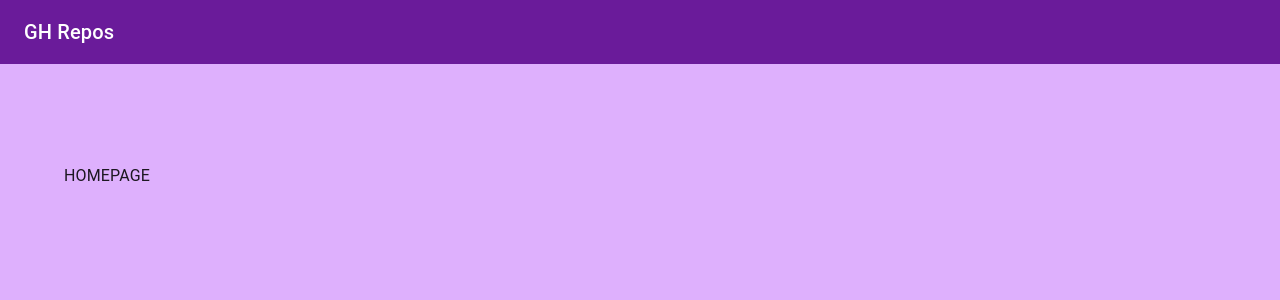
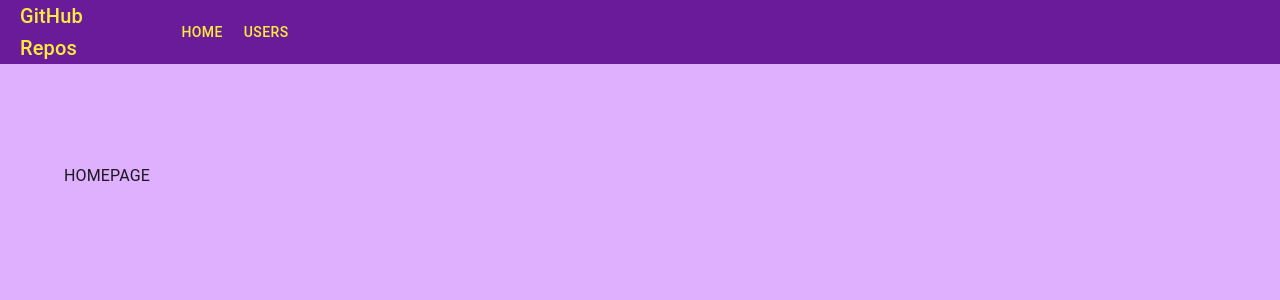
Before and after one commit to Podmenato/github-repositories, a React (Create React App) app: page / in a window 1280 px wide. Shown: the top 300 px of the page. Built offline with nearby package versions, Linux system fonts and the light colour scheme.

Commit message:
Adding navigation buttons to topbar

```diff
--- a/src/components/TopBar.tsx
+++ b/src/components/TopBar.tsx
@@ -1,12 +1,38 @@
 import React, { FC } from 'react';
-import { AppBar, Toolbar, Typography } from '@mui/material';
+import { AppBar, Button, Container, Toolbar, Typography } from '@mui/material';
+import { Link } from 'react-router-dom';
+
+import { EPaths } from 'enums/EPaths';
 
 const TopBar: FC = () => (
 	<AppBar position="static">
-		<Toolbar>
-			<Typography variant="h6" component="div" sx={{ flexGrow: 1 }}>
-				GH Repos
+		<Toolbar disableGutters sx={{ gap: 2 }}>
+			<Typography
+				variant="h6"
+				component="div"
+				color="secondary"
+				sx={{ flexGrow: 1, marginLeft: '20px' }}
+			>
+				GitHub Repos
 			</Typography>
+			<Container>
+				<Button
+					color="secondary"
+					variant="text"
+					component={Link}
+					to={EPaths.HOME}
+				>
+					Home
+				</Button>
+				<Button
+					color="secondary"
+					variant="text"
+					component={Link}
+					to={EPaths.USERS}
+				>
+					Users
+				</Button>
+			</Container>
 		</Toolbar>
 	</AppBar>
 );
```
